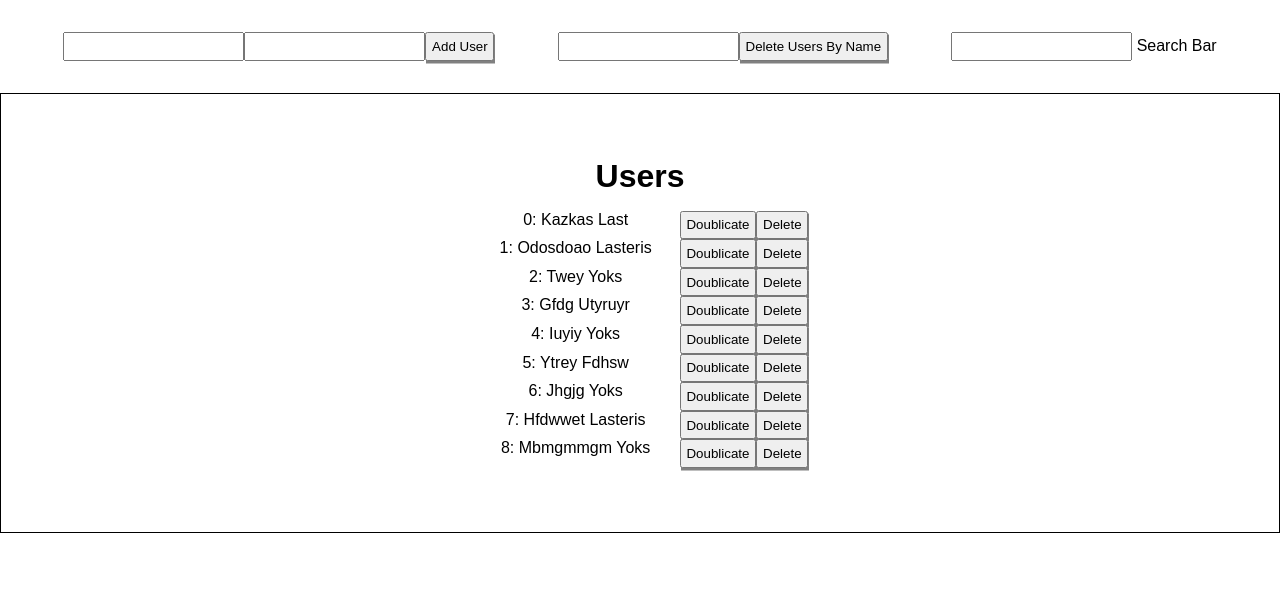
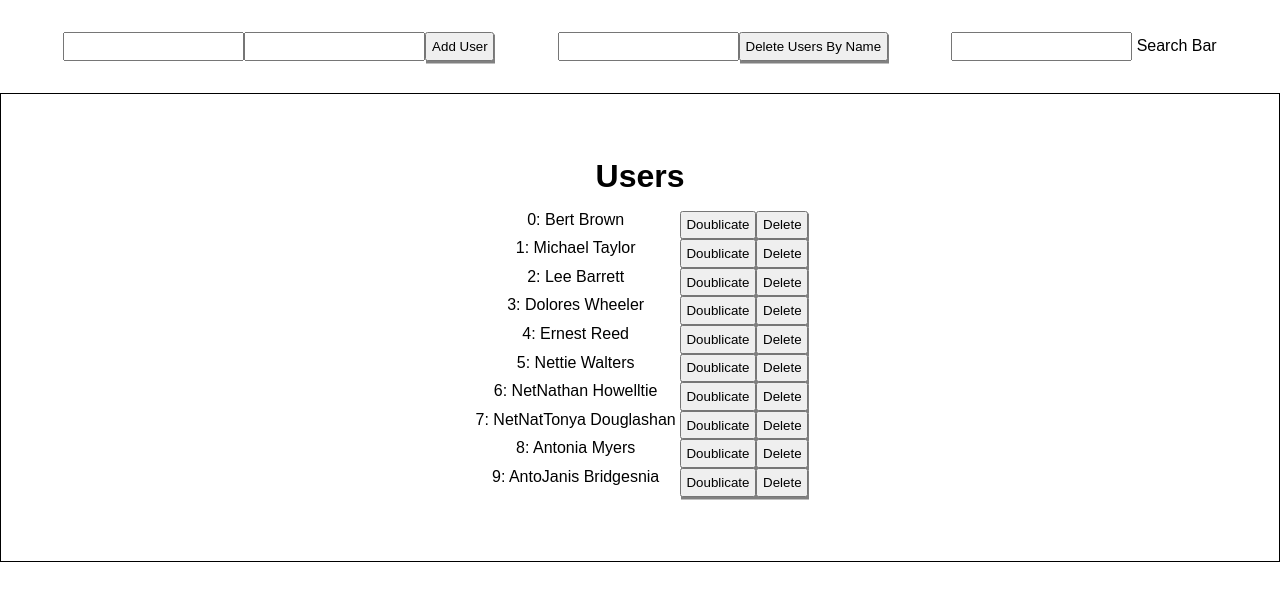
Before and after one commit to myka1/react-kazka, a React (Vite) app: page / in a window 1280 px wide. Shown: the top 600 px of the page. Built offline with nearby package versions, Linux system fonts and the light colour scheme.

Commit message:
Update App.tsx

```diff
--- a/src/App.tsx
+++ b/src/App.tsx
@@ -14,15 +14,16 @@ export type User = {
 };
 
 const mockUsers = [
-  { id: 0, name: "kazkas", lastName: "last" },
-  { id: 1, name: "odosdoao", lastName: "lasteris" },
-  { id: 2, name: "twey", lastName: "yoks" },
-  { id: 3, name: "gfdg", lastName: "utyruyr" },
-  { id: 4, name: "iuyiy", lastName: "yoks" },
-  { id: 5, name: "ytrey", lastName: "fdhsw" },
-  { id: 6, name: "jhgjg", lastName: "yoks" },
-  { id: 7, name: "hfdwwet", lastName: "lasteris" },
-  { id: 8, name: "mbmgmmgm", lastName: "yoks" },
+  { id: 0, name: "Bert", lastName: "Brown" },
+  { id: 1, name: "Michael", lastName: "Taylor" },
+  { id: 2, name: "Lee", lastName: "Barrett" },
+  { id: 3, name: "Dolores", lastName: "Wheeler" },
+  { id: 4, name: "Ernest", lastName: "Reed" },
+  { id: 5, name: "Nettie", lastName: "Walters" },
+  { id: 6, name: "NetNathan", lastName: "Howelltie" },
+  { id: 7, name: "NetNatTonya", lastName: "Douglashan" },
+  { id: 8, name: "Antonia", lastName: "Myers" },
+  { id: 9, name: "AntoJanis", lastName: "Bridgesnia" },
 ];
 
 let index = mockUsers.length;
```
